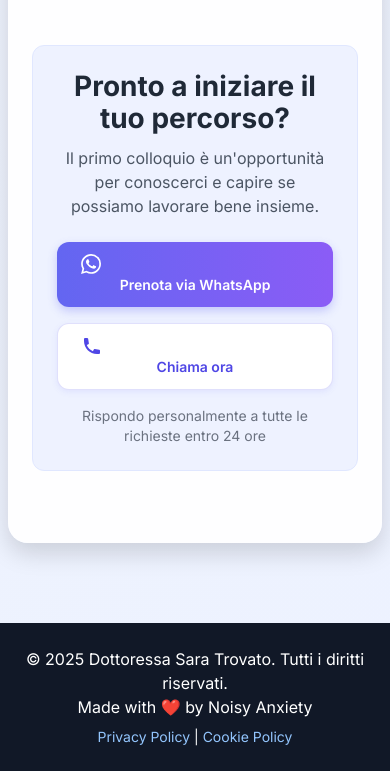
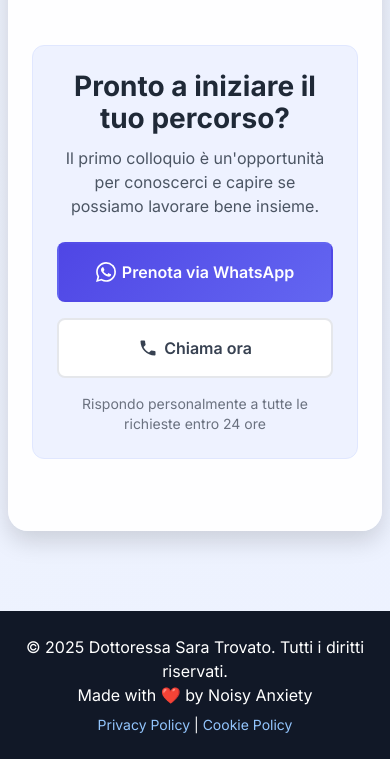
Before and after one commit to immacolato/dott.saratrovato, a plain HTML site: page docs/index.html in a window 390 px wide. Shown: the part 3191-3962 px from the top of the page. Drawn offline with nearby package versions, Linux system fonts and the light colour scheme.

Commit message:
Ottimizzazione sezione CTA per mobile
✨ Miglioramenti implementati:
- Icone SVG semplificate e moderne per WhatsApp e telefono
- Layout responsive ottimizzato per mobile (bottoni full-width)
- CSS dedicato per .cta-primary-btn e .cta-secondary-btn
- Effetti hover migliorati con translateY e box-shadow
- Dimensioni touch-friendly (min 52px su mobile)
- Gap spacing ottimizzato per tutti i dispositivi
- Sincronizzazione docs/index.html per GitHub Pages

🎯 Focus: Risolti problemi di visualizzazione mobile della sezione 'Pronto a iniziare il tuo percorso?'

```diff
--- a/docs/index.html
+++ b/docs/index.html
@@ -870,6 +870,82 @@
     }
 }
 
+/* CTA Section Buttons */
+.cta-primary-btn, .cta-secondary-btn {
+    display: inline-flex;
+    align-items: center;
+    justify-content: center;
+    padding: 12px 24px;
+    border-radius: 8px;
+    font-weight: 600;
+    text-decoration: none;
+    transition: all 0.3s ease;
+    min-height: 48px;
+    gap: 8px;
+    flex: 1;
+    max-width: 200px;
+}
+
+.cta-primary-btn {
+    background: linear-gradient(135deg, #4f46e5 0%, #6366f1 100%);
+    color: white;
+    border: 2px solid transparent;
+}
+
+.cta-primary-btn:hover {
+    background: linear-gradient(135deg, #4338ca 0%, #5b21b6 100%);
+    transform: translateY(-1px);
+    box-shadow: 0 4px 12px rgba(79, 70, 229, 0.3);
+}
+
+.cta-secondary-btn {
+    background: white;
+    color: #374151;
+    border: 2px solid #e5e7eb;
+}
+
+.cta-secondary-btn:hover {
+    background: #f9fafb;
+    border-color: #d1d5db;
+    transform: translateY(-1px);
+    box-shadow: 0 4px 12px rgba(0, 0, 0, 0.1);
+}
+
+.cta-icon {
+    width: 20px;
+    height: 20px;
+    flex-shrink: 0;
+}
+
+/* Mobile optimizations for CTA */
+@media (max-width: 640px) {
+    .cta-primary-btn, .cta-secondary-btn {
+        padding: 14px 20px;
+        font-size: 14px;
+        gap: 6px;
+        max-width: none;
+        width: 100%;
+    }
+
+    .cta-icon {
+        width: 18px;
+        height: 18px;
+    }
+}
+
+@media (max-width: 480px) {
+    .cta-primary-btn, .cta-secondary-btn {
+        padding: 16px 24px;
+        font-size: 16px;
+        min-height: 52px;
+    }
+
+    .cta-icon {
+        width: 20px;
+        height: 20px;
+    }
+}
+
     </style>
 </head>
 <body class="flex flex-col min-h-screen">
@@ -1056,18 +1132,19 @@
             <div class="bg-indigo-50 border border-indigo-100 p-6 rounded-xl text-center my-12">
                 <h2 class="text-2xl font-bold text-gray-800 mb-3">Pronto a iniziare il tuo percorso?</h2>
                 <p class="text-gray-600 mb-6">Il primo colloquio è un'opportunità per conoscerci e capire se possiamo lavorare bene insieme.</p>
-                <div class="flex flex-col sm:flex-row justify-center space-y-4 sm:space-y-0 sm:space-x-4">
-                    <a href="https://wa.me/393896437358?text=Ciao%20Dott.ssa%20Trovato,%20vorrei%20prenotare%20una%20prima%20consulenza" class="button bg-indigo-600 hover:bg-indigo-700">
-                        <svg xmlns="http://www.w3.org/2000/svg" class="h-5 w-5 mr-2" viewBox="0 0 24 24" fill="currentColor">
+                <div class="flex flex-col sm:flex-row justify-center gap-4 max-w-md mx-auto">
+                    <a href="https://wa.me/393896437358?text=Ciao%20Dott.ssa%20Trovato,%20vorrei%20prenotare%20una%20prima%20consulenza"
+                       class="cta-primary-btn">
+                        <svg class="cta-icon" viewBox="0 0 24 24" fill="currentColor">
                             <path d="M17.472 14.382c-.297-.149-1.758-.867-2.03-.967-.273-.099-.471-.148-.67.15-.197.297-.767.966-.94 1.164-.173.199-.347.223-.644.075-.297-.15-1.255-.463-2.39-1.475-.883-.788-1.48-1.761-1.653-2.059-.173-.297-.018-.458.13-.606.134-.133.298-.347.446-.52.149-.174.198-.298.298-.497.099-.198.05-.371-.025-.52-.075-.149-.669-1.612-.916-2.207-.242-.579-.487-.5-.669-.51-.173-.008-.371-.01-.57-.01-.198 0-.52.074-.792.372-.272.297-1.04 1.016-1.04 2.479 0 1.462 1.065 2.875 1.213 3.074.149.198 2.096 3.2 5.077 4.487.709.306 1.262.489 1.694.625.712.227 1.36.195 1.871.118.571-.085 1.758-.719 2.006-1.413.248-.694.248-1.289.173-1.413-.074-.124-.272-.198-.57-.347m-5.421 7.403h-.004a9.87 9.87 0 01-5.031-1.378l-.361-.214-3.741.982.998-3.648-.235-.374a9.86 9.86 0 01-1.51-5.26c.001-5.45 4.436-9.884 9.888-9.884 2.64 0 5.122 1.03 6.988 2.898a9.825 9.825 0 012.893 6.994c-.003 5.45-4.437 9.884-9.885 9.884m8.413-18.297A11.815 11.815 0 0012.05 0C5.495 0 .16 5.335.157 11.892c0 2.096.547 4.142 1.588 5.945L.057 24l6.305-1.654a11.882 11.882 0 005.683 1.448h.005c6.554 0 11.89-5.335 11.893-11.893A11.821 11.821 0 0020.885 3.488"/>
                         </svg>
-                        Prenota via WhatsApp
+                        <span>Prenota via WhatsApp</span>
                     </a>
-                    <a href="tel:+393896437358" class="button button-white">
-                        <svg xmlns="http://www.w3.org/2000/svg" class="h-5 w-5 mr-2" viewBox="0 0 20 20" fill="currentColor">
-                            <path d="M2 3a1 1 0 011-1h2.153a1 1 0 01.986.836l.74 4.435a1 1 0 01-.54 1.06l-1.548.773a11.037 11.037 0 006.105 6.105l.774-1.548a1 1 0 011.059-.54l4.435.74a1 1 0 01.836.986V17a1 1 0 01-1 1h-2C7.82 18 2 12.18 2 5V3z" />
+                    <a href="tel:+393896437358" class="cta-secondary-btn">
+                        <svg class="cta-icon" viewBox="0 0 24 24" fill="currentColor">
+                            <path d="M6.62 10.79c1.44 2.83 3.76 5.14 6.59 6.59l2.2-2.2c.27-.27.67-.36 1.02-.24 1.12.37 2.33.57 3.57.57.55 0 1 .45 1 1V20c0 .55-.45 1-1 1-9.39 0-17-7.61-17-17 0-.55.45-1 1-1h3.5c.55 0 1 .45 1 1 0 1.25.2 2.45.57 3.57.11.35.03.74-.25 1.02l-2.2 2.2z"/>
                         </svg>
-                        Chiama ora
+                        <span>Chiama ora</span>
                     </a>
                 </div>
                 <p class="text-sm text-gray-500 mt-4">Rispondo personalmente a tutte le richieste entro 24 ore</p>
```
Also changed, not shown: index.html (+85 -8 lines).
